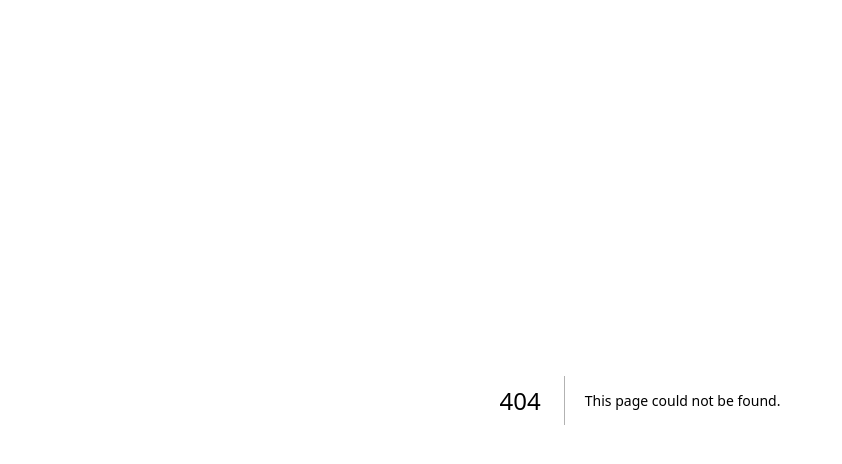
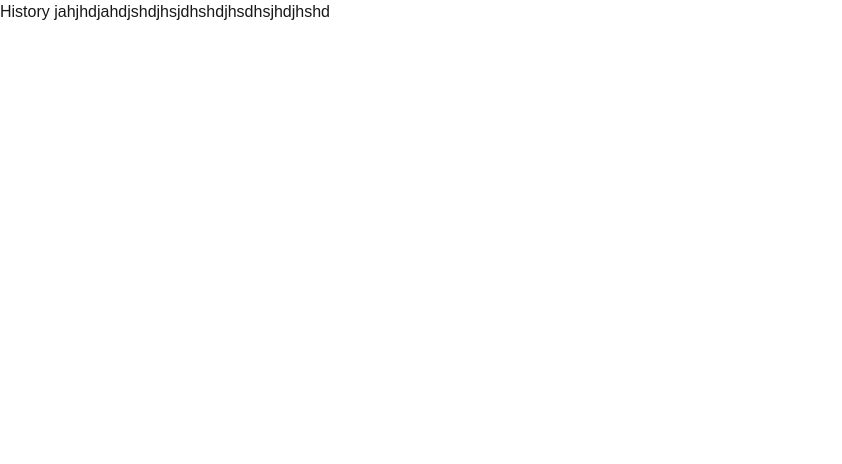
Before and after one commit to user-Param/Algo-Trading-Engine, a Next.js app in the folder dashboard/: page /history in a window 1280 px wide. Before the commit this address had no page. Shown: the top 464 px of the page, without its empty margins (0-842 px from the left). Built offline with nearby package versions, Linux system fonts and the light colour scheme.

Commit message:
history: add placeholder history page component

```diff
--- /dev/null
+++ b/dashboard/app/history/page.tsx
@@ -0,0 +1,3 @@
+export default function History(){
+	return(<>History jahjhdjahdjshdjhsjdhshdjhsdhsjhdjhshd</>)
+};
```
